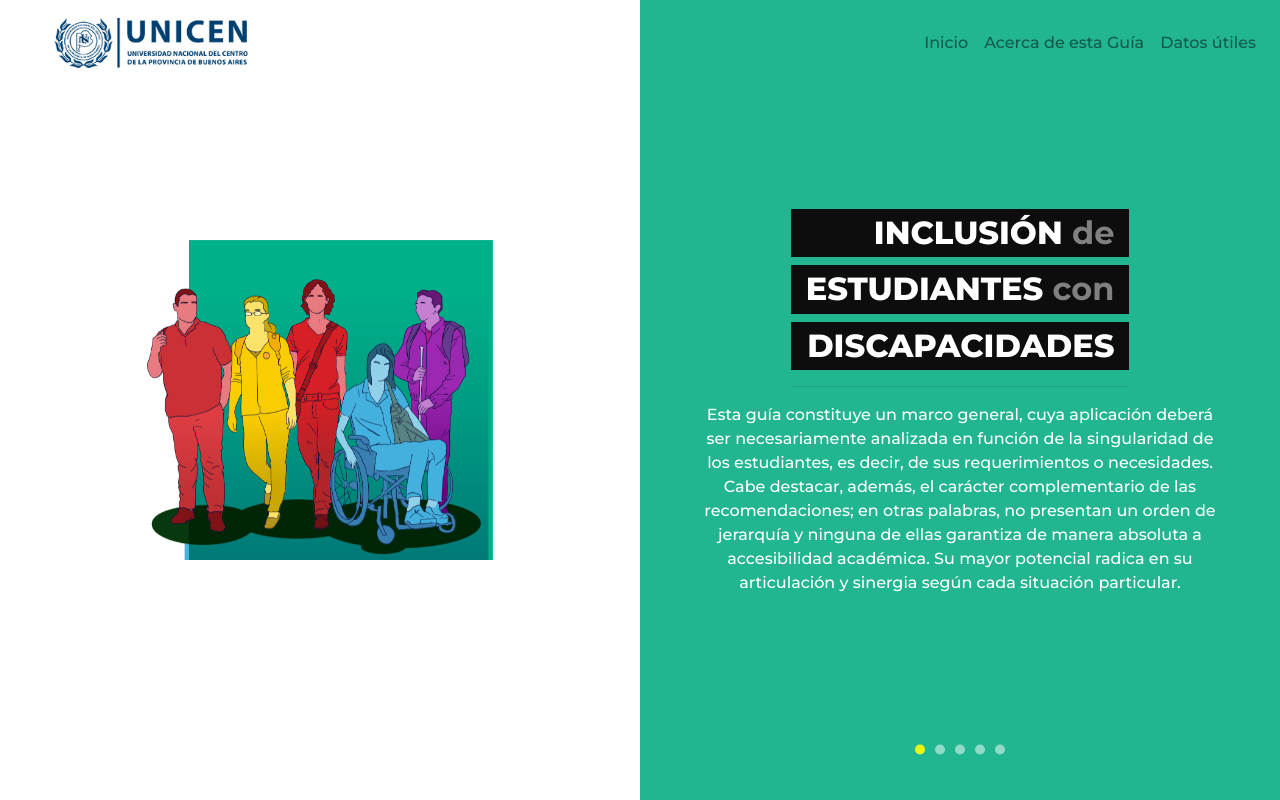
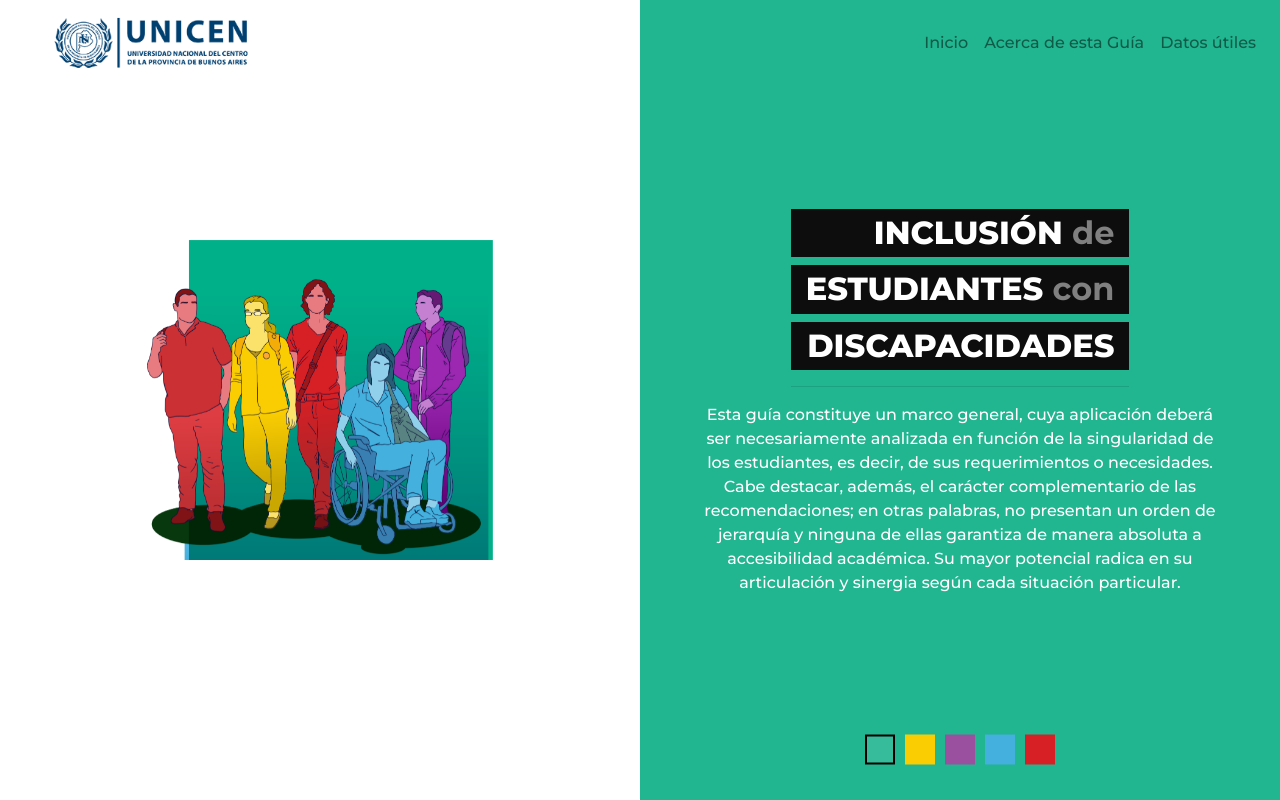
Before and after one commit to gabrielgila/disability-site, a React (Create React App) app: page /inicio in a window 1280 px wide. Built offline with nearby package versions, Linux system fonts and the light colour scheme.

Commit message:
Cambios pedidos por daniel solucionados

```diff
--- a/src/App.css
+++ b/src/App.css
@@ -3,6 +3,13 @@
 @media only screen and (min-width : 768px) {
   * {
     -ms-overflow-style: none;
+  }
+  .home{
+
+  }
+
+  .nohome{
+    background-color: #21b590;
   }
 
   ::-webkit-scrollbar {
@@ -12,7 +19,7 @@
   .paginationDots {
     position: fixed;
     left: 75%;
-    bottom: 20px;
+    bottom: 0px;
     transform: translate(-50%, -50%);
     margin: 0 auto;
   }
--- a/src/components/AboutComponent.js
+++ b/src/components/AboutComponent.js
@@ -2,7 +2,7 @@ import React from 'react';
 import Fade from 'react-reveal/Fade';
 
 function About(props) {
-    return(
+    return (
         <div className="justify-content-center">
             <Fade left>
                 <div className="data-header col-12">
@@ -55,8 +55,7 @@ function About(props) {
                         <br />
                         <br />
                     </p>
-                    <div className="extension-sign">Secretaría de Extensión</div>
-                    <div className="extension-sign">Universidad Nacional del Centro de la Provincia de Buenos Aires</div>
+
                     <hr />
                 </div>
             </Fade>
--- a/src/components/DotsComponent.js
+++ b/src/components/DotsComponent.js
@@ -1,49 +1,90 @@
 import React, { Component } from 'react';
 import ReactTooltip from "react-tooltip";
 
-const dot = {
-    height: '10px',
-    width: '10px',
-    borderRadius: '5px',
-    backgroundColor: 'rgba(255,255,255,0.5)',
+
+const dotsel = {
+    height: '30px',
+    width: '30px',
+    borderRadius: '0px',
+    border: '2px #000000 solid',
+    backgroundColor: 'rgba(255,255,255,0.1)',
     margin: '5px',
     display: 'inline-block'
 };
 
-const dotsel = {
-    height: '10px',
-    width: '10px',
-    borderRadius: '5px',
-    backgroundColor: 'rgba(255,255,0,0.9)',
+
+
+const dot1 = {
+    backgroundColor: '#21b590',
+    height: '30px',
+    width: '30px',
+    borderRadius: '0px',
     margin: '5px',
     display: 'inline-block'
-};
+}
 
-export default class Dots extends Component{
-    constructor(props){
+const dot2 = {
+    backgroundColor: '#facd02',
+    height: '30px',
+    width: '30px',
+    borderRadius: '0px',
+    margin: '5px',
+    display: 'inline-block'
+}
+
+const dot3 = {
+    backgroundColor: '#9b509f',
+    height: '30px',
+    width: '30px',
+    borderRadius: '0px',
+    margin: '5px',
+    display: 'inline-block'
+}
+
+const dot4 = {
+    backgroundColor: '#44b0de',
+    height: '30px',
+    width: '30px',
+    borderRadius: '0px',
+    margin: '5px',
+    display: 'inline-block'
+}
+
+const dot5 = {
+    backgroundColor: '#d72025',
+    height: '30px',
+    width: '30px',
+    borderRadius: '0px',
+    margin: '5px',
+    display: 'inline-block'
+}
+
+
+export default class Dots extends Component {
+    constructor(props) {
         super(props);
-        this.state={
+        this.state = {
             hasChanged: false
         }
     };
 
     choose = (ev) => {
-        this.setState({hasChanged: true});
+        this.setState({ hasChanged: true });
         this.props.dotLink(ev);
     };
 
-    render(){
+    render() {
         return (
             <div className="paginationDots">
-                <span onClick={() => this.choose(1)} data-toggle="tooltip" data-tip data-for="home" style={this.props.selected === 1 ? dotsel : dot}></span>
+                <span onClick={() => this.choose(1)} data-toggle="tooltip" data-tip data-for="home" style={this.props.selected === 1 ? dotsel : dot1}></span>
                 <ReactTooltip id="home" place="top" effect="solid">Inicio</ReactTooltip>
-                <span onClick={() => this.choose(2)} data-toggle="tooltip" data-tip data-for="hear" style={this.props.selected === 2 ? dotsel : dot}></span>
+                <span onClick={() => this.choose(2)} data-toggle="tooltip" data-tip data-for="hear" style={this.props.selected === 2 ? dotsel : dot2}></span>
                 <ReactTooltip id="hear" place="top" effect="solid">Discapacidad Auditiva</ReactTooltip>
-                <span onClick={() => this.choose(3)} data-toggle="tooltip" data-tip data-for="vision" style={this.props.selected === 3 ? dotsel : dot}></span>
+                <span onClick={() => this.choose(3)} data-toggle="tooltip" data-tip data-for="vision" style={this.props.selected === 3 ? dotsel : dot3}></span>
                 <ReactTooltip id="vision" place="top" effect="solid">Discapacidad Visual</ReactTooltip>
-                <span onClick={() => this.choose(4)} data-toggle="tooltip" data-tip data-for="physics" style={this.props.selected === 4 ? dotsel : dot}></span>
+                <span onClick={() => this.choose(4)} data-toggle="tooltip" data-tip data-for="physics" style={this.props.selected === 4 ? dotsel : dot4}></span>
                 <ReactTooltip id="physics" place="top" effect="solid">Discapacidad Físico/Motora</ReactTooltip>
-                <span onClick={() => this.choose(5)} data-toggle="tooltip" data-tip data-for="visceral" style={this.props.selected === 5 ? dotsel : dot}></span>
+                <span onClick={() => this.choose(5)} data-toggle="tooltip" data-tip data-for="visceral" style={this.props.selected === 5 ? dotsel : dot5}></span>
                 <ReactTooltip id="visceral" place="top" effect="solid">Discapacidad Visceral</ReactTooltip>
             </div >
         );
--- a/src/components/EightComponent.js
+++ b/src/components/EightComponent.js
@@ -3,7 +3,7 @@ import { Button } from 'reactstrap';
 
 function Eight() {
 
-    return(
+    return (
         <div className="global-eight-component">
             <div className="row justify-content-center">
                 <div className="col-0">
@@ -31,7 +31,7 @@ function Eight() {
                         <hr />
                     </div>
                     <div className="pt-3">
-                        <Button className="btn button-color-yellow rounded-pill btn-shadow" href="http://extension.unicen.edu.ar/blog/wp-content/uploads/2020/09/guia.pdf" target="_blank">
+                        <Button className="btn button-color-yellow rounded-pill btn-shadow" href="https://bit.ly/guia-discapacidad-unicen" target="_blank">
                             <h5 className="button-text-dark">Descargar Guía</h5>
                         </Button>
                     </div>
--- a/src/components/FourthComponent.js
+++ b/src/components/FourthComponent.js
@@ -3,7 +3,7 @@ import { Button } from 'reactstrap';
 
 function Fourth() {
 
-    return(
+    return (
         <div className="global-four-component">
             <div className="row justify-content-center">
                 <div className="col-0">
@@ -13,7 +13,7 @@ function Fourth() {
                         <h5 className="strategy">PERSONAS CON</h5>
                         <img className="arrow"
                             src={`${process.env.PUBLIC_URL}/assets/images/arrow_white.png`}
-                             alt="Flecha Blanca"/>
+                            alt="Flecha Blanca" />
                     </div>
                     <h1 className="disability-word">DISCAPACIDAD</h1>
                     <h1 className="disability-word-heavy">AUDITIVA</h1>
@@ -34,7 +34,7 @@ function Fourth() {
                         <hr />
                     </div>
                     <div className="pt-3">
-                        <Button color="secondary" className="btn rounded-pill btn-shadow" href="http://extension.unicen.edu.ar/blog/wp-content/uploads/2020/09/guia.pdf" target="_blank">
+                        <Button color="secondary" className="btn rounded-pill btn-shadow" href="https://bit.ly/guia-discapacidad-unicen" target="_blank">
                             <div className="button-text-white">Descargar Guía</div>
                         </Button>
                     </div>
--- a/src/components/HeaderComponent.js
+++ b/src/components/HeaderComponent.js
@@ -1,5 +1,5 @@
 import React, { useState } from 'react';
-import {Collapse, Navbar, NavbarToggler, NavbarBrand, Nav, NavItem, NavLink } from 'reactstrap';
+import { Collapse, Navbar, NavbarToggler, NavbarBrand, Nav, NavItem, NavLink } from 'reactstrap';
 import { ReactComponent as Logo } from '../logo/Unicen_logo2.svg';
 import ReactTooltip from "react-tooltip";
 
@@ -9,7 +9,7 @@ const Header = (props) => {
 
     return (
         <div>
-            <Navbar fixed="top" light expand="md">
+            <Navbar fixed="top" light expand="md" className={window.location.href.search("inicio") > -1 ? 'home' : 'nohome'} >
                 <NavbarBrand href="/" className="">
                     <Logo height={60} alt="Logo Unicen" />
                 </NavbarBrand>
--- a/src/components/TenthComponent.js
+++ b/src/components/TenthComponent.js
@@ -31,7 +31,7 @@ function Tenth() {
                         <hr />
                     </div>
                     <div className="pt-3">
-                        <Button className="btn button-color-yellow rounded-pill btn-shadow" href="http://extension.unicen.edu.ar/blog/wp-content/uploads/2020/09/guia.pdf" target="_blank">
+                        <Button className="btn button-color-yellow rounded-pill btn-shadow" href="https://bit.ly/guia-discapacidad-unicen" target="_blank">
                             <h5 className="button-text-dark">Descargar Guía</h5>
                         </Button>
                     </div>
```
Also changed, not shown: src/components/DataComponent.js (+5 -5 lines), src/components/SixthComponent.js (+9 -9 lines). Lines whose indentation alone changed are shown as unchanged.
